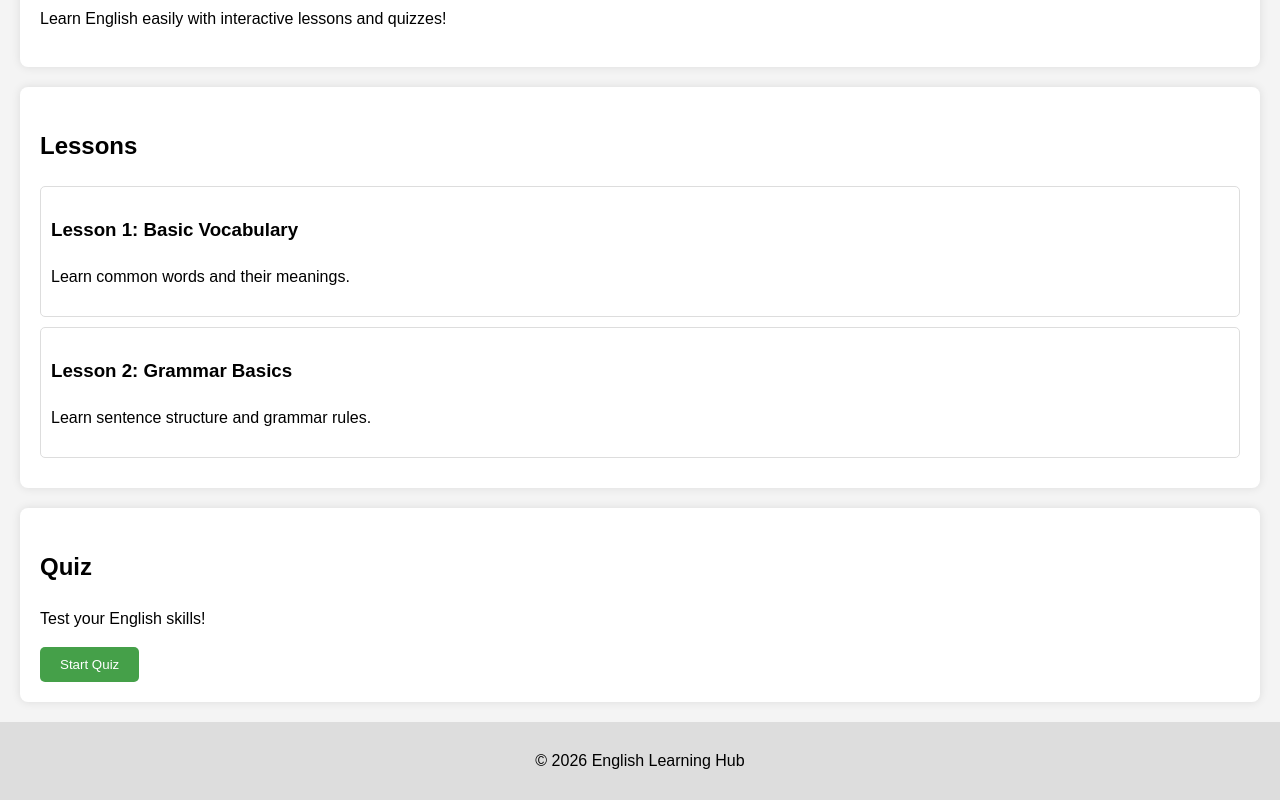
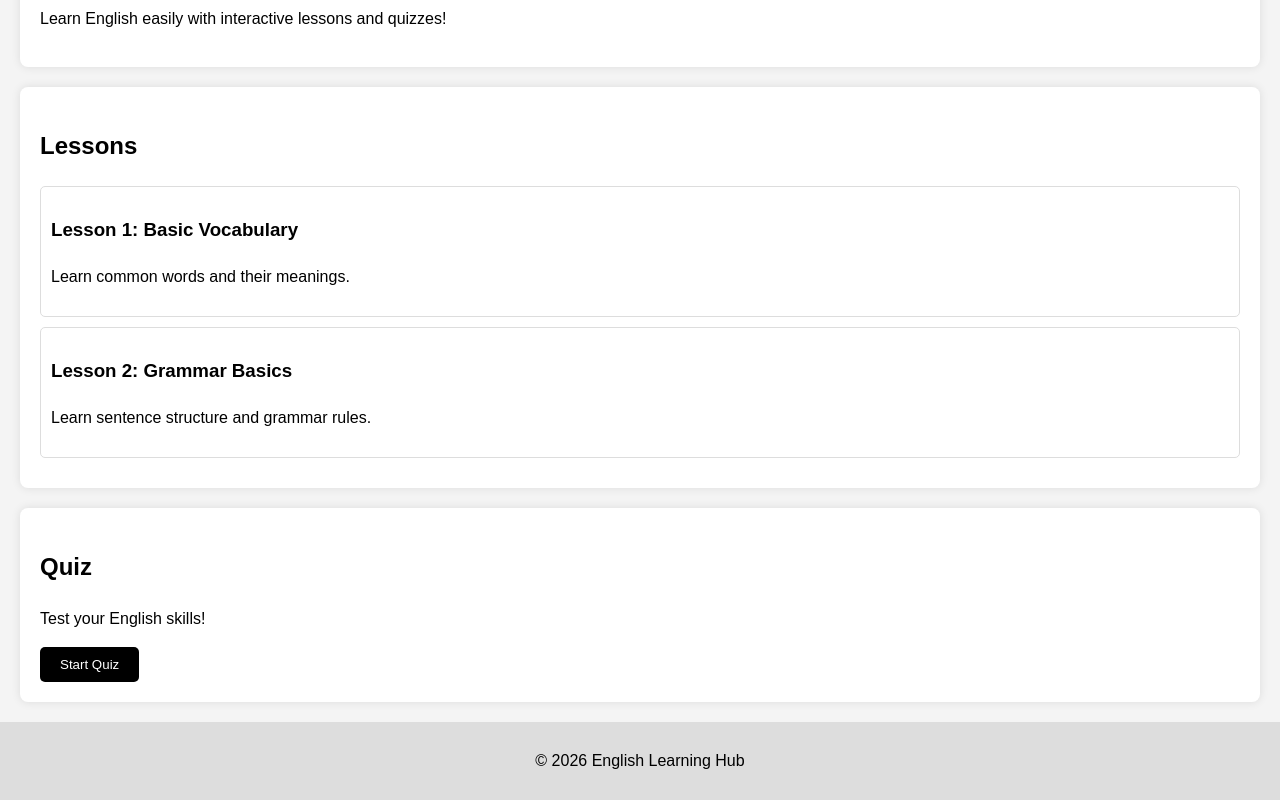
Before and after one commit to arul20060110/English-learning-hub, a plain HTML site: page index.html in a window 1280 px wide. In both pictures the pointer is over the button "Start Quiz". Shown: the part 288-1088 px from the top of the page. Drawn offline with Linux system fonts and the light colour scheme.

Commit message:
change button cover

```diff
--- a/style.css
+++ b/style.css
@@ -56,7 +56,7 @@ button {
 }
 
 button:hover {
-    background-color: #45a049;
+    background-color:black;
 }
 
 footer {
```
